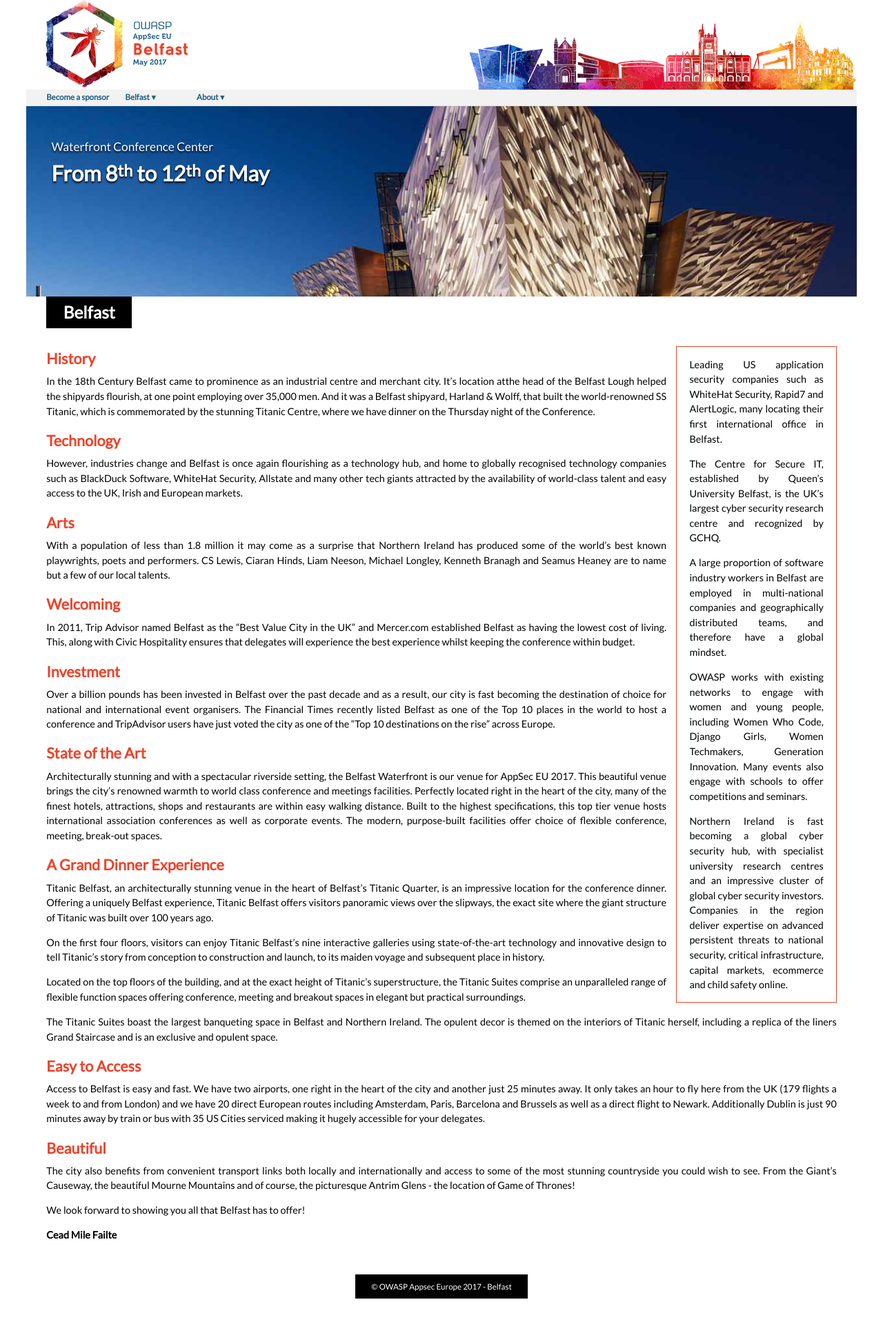
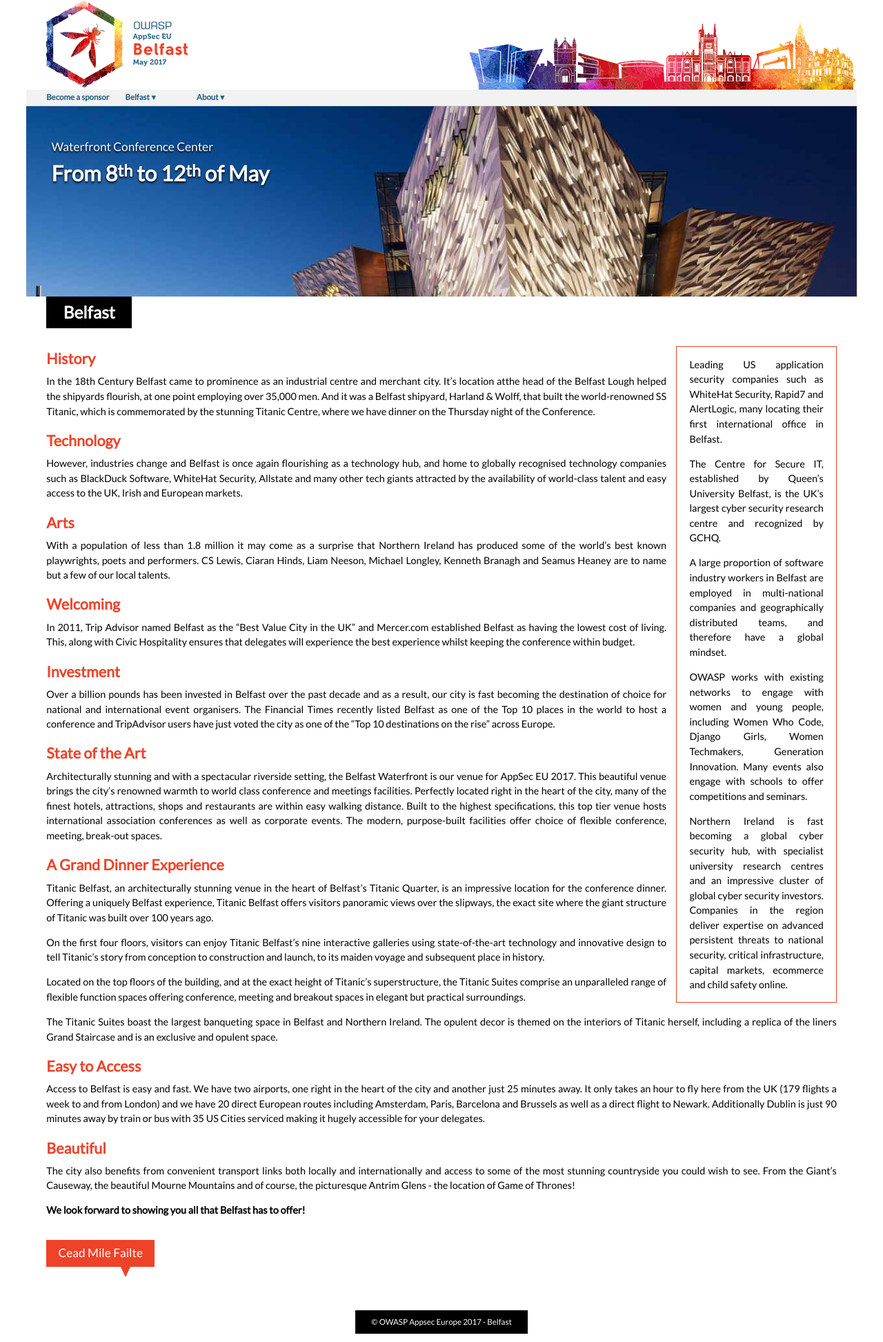
Before and after one commit to OWASP/AppSecEurope2017, a Jekyll site: the page built from belfast/index.md, in a window 1280 px wide. Shown: the whole page at 69% size. Built offline with Jekyll 4.4.1, drawn with Linux system fonts in a browser that asks for light colours; before the commit the page ends 1894 px from its top, so only the background shows below that.

Commit message:
Speech bubble

```diff
--- a/belfast/index.md
+++ b/belfast/index.md
@@ -57,6 +57,6 @@
 
 The city also benefits from convenient transport links both locally and internationally and access to some of the most stunning countryside you could wish to see. From the Giant's Causeway, the beautiful Mourne Mountains and of course, the picturesque Antrim Glens - the location of Game of Thrones!
 
-We look forward to showing you all that Belfast has to offer!
+**We look forward to showing you all that Belfast has to offer!**
 
-**Cead Mile Failte**
+<q class="orange">Cead Mile Failte</q>
```
